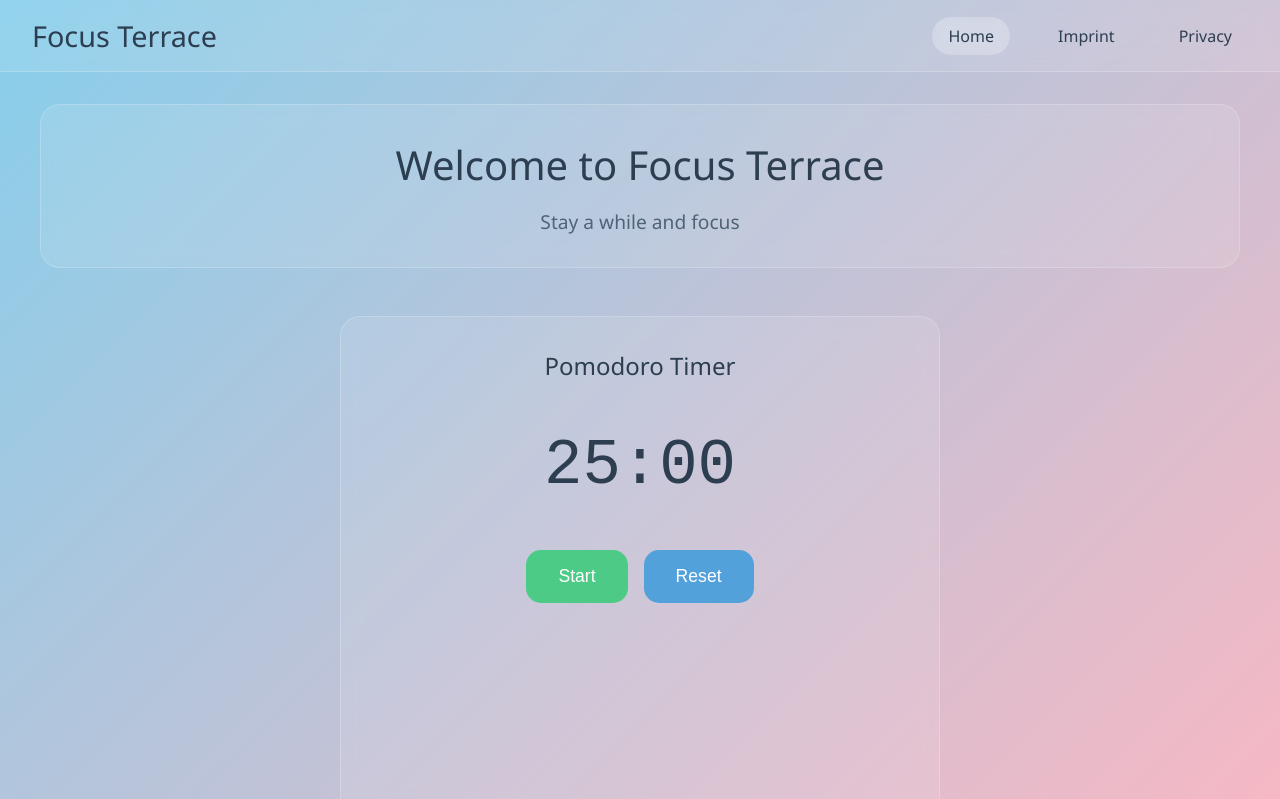
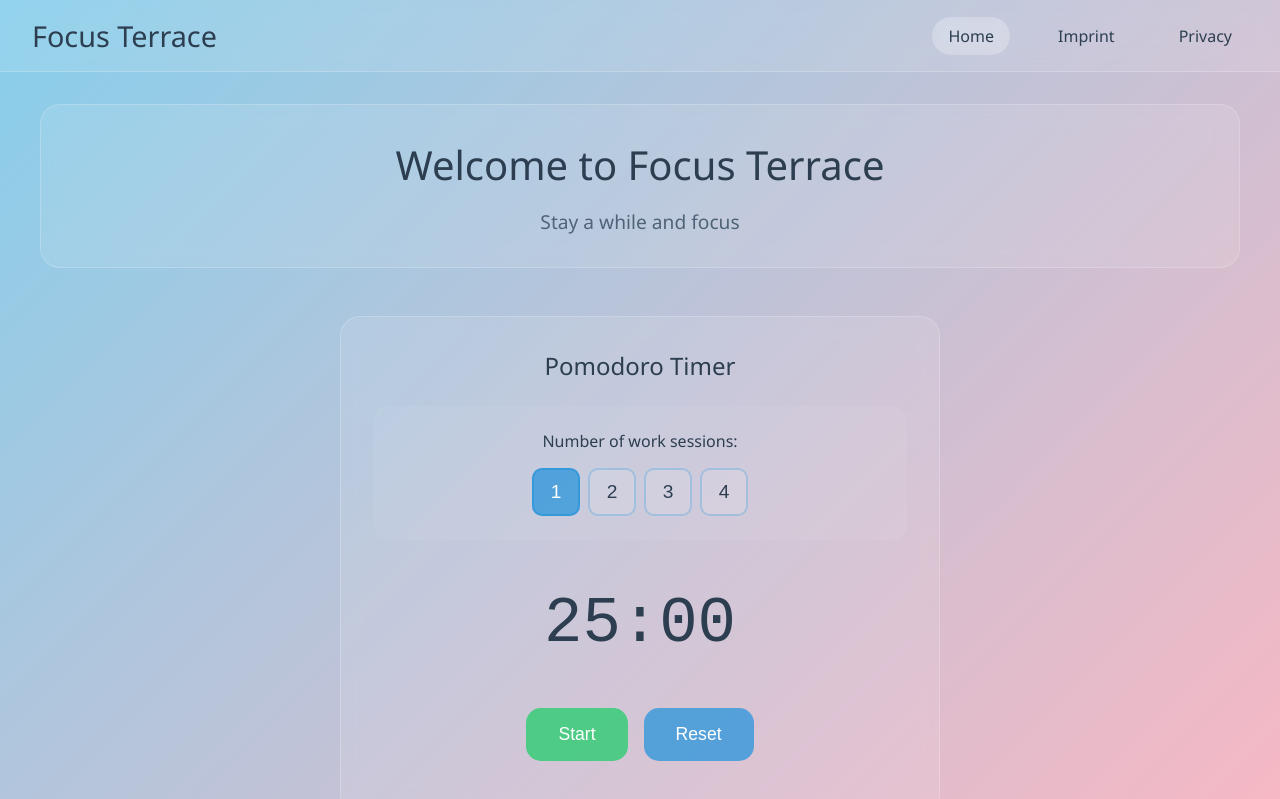
Before and after one commit to Lygaios/Focus-Terrace, a Vue app: page / in a window 1280 px wide. Shown: the top 799 px of the page. Built offline with nearby package versions, Linux system fonts and the light colour scheme.

Commit message:
Add session selector for configuring number of work sessions in PomodoroTimer

```diff
--- a/src/components/PomodoroTimer.vue
+++ b/src/components/PomodoroTimer.vue
@@ -1,6 +1,21 @@
 <template>
   <div class="pomodoro-timer">
     <h3>Pomodoro Timer</h3>
+
+    <!-- Session selector - only show when timer not running -->
+    <div v-if="!isRunning" class="session-selector">
+      <label>Number of work sessions:</label>
+      <div class="session-buttons">
+        <button
+          v-for="n in 4"
+          :key="n"
+          @click="totalSessions = n"
+          :class="['session-btn', { active: totalSessions === n }]"
+        >
+          {{ n }}
+        </button>
+      </div>
+    </div>
 
     <div class="timer-display">
       <div class="time">{{ formattedTime }}</div>
@@ -22,6 +37,11 @@ const timeLeft = ref(1500)
 
 // Track if timer is currently running
 const isRunning = ref(false)
+
+// Session management
+const totalSessions = ref(1)  // How many work sessions the user wants
+const currentSession = ref(1)  // Which session we're currently on
+const isWorkSession = ref(true)  // true = work (25min), false = break (5min)
 
 // Store the interval ID so we can stop it later
 let intervalId: number | null = null
@@ -88,6 +108,52 @@ const resetTimer = () => {
   font-weight: 300;
   font-size: 1.5rem;
   text-align: center;
+}
+
+.session-selector {
+  text-align: center;
+  margin-bottom: 2rem;
+  padding: 1.5rem;
+  background: rgba(255, 255, 255, 0.05);
+  border-radius: 15px;
+}
+
+.session-selector label {
+  color: #2c3e50;
+  font-size: 1rem;
+  display: block;
+  margin-bottom: 1rem;
+  font-weight: 500;
+}
+
+.session-buttons {
+  display: flex;
+  justify-content: center;
+  gap: 0.5rem;
+}
+
+.session-btn {
+  width: 3rem;
+  height: 3rem;
+  border: 2px solid rgba(52, 152, 219, 0.3);
+  border-radius: 10px;
+  background: rgba(255, 255, 255, 0.1);
+  color: #2c3e50;
+  font-size: 1.2rem;
+  font-weight: 500;
+  cursor: pointer;
+  transition: all 0.3s ease;
+}
+
+.session-btn:hover {
+  background: rgba(52, 152, 219, 0.2);
+  border-color: rgba(52, 152, 219, 0.5);
+}
+
+.session-btn.active {
+  background: rgba(52, 152, 219, 0.8);
+  border-color: rgba(52, 152, 219, 1);
+  color: white;
 }
 
 .timer-display {
```
